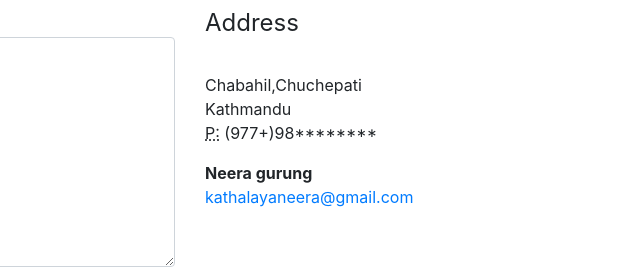
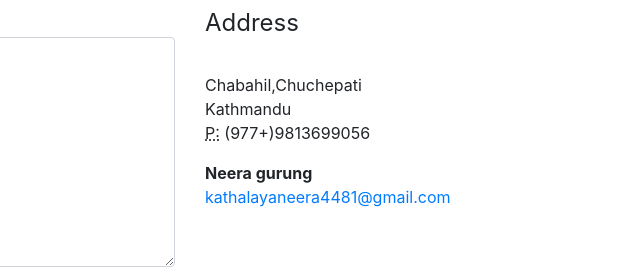
Before and after one commit to Souzaboy/neera, a plain HTML site: page templates/index.html in a window 1280 px wide. Shown: the part 884-1153 px from the top of the page, 640-1280 px from the left. Drawn offline with Linux system fonts and the light colour scheme.

Commit message:
Update index.html

```diff
--- a/templates/index.html
+++ b/templates/index.html
@@ -133,11 +133,11 @@
                       Chabahil,Chuchepati<br>
                       Kathmandu<br>
                       <abbr title="Phone">P:</abbr>
-                      (977+)98********
+                      (977+)9813699056
                   </address>
                   <address>
                       <strong>Neera gurung</strong><br>
-                      <a href="mailto:#">kathalayaneera@gmail.com</a>
+                      <a href="mailto:#">kathalayaneera4481@gmail.com</a>
                   </address>
                 </form>
               </div>
```
